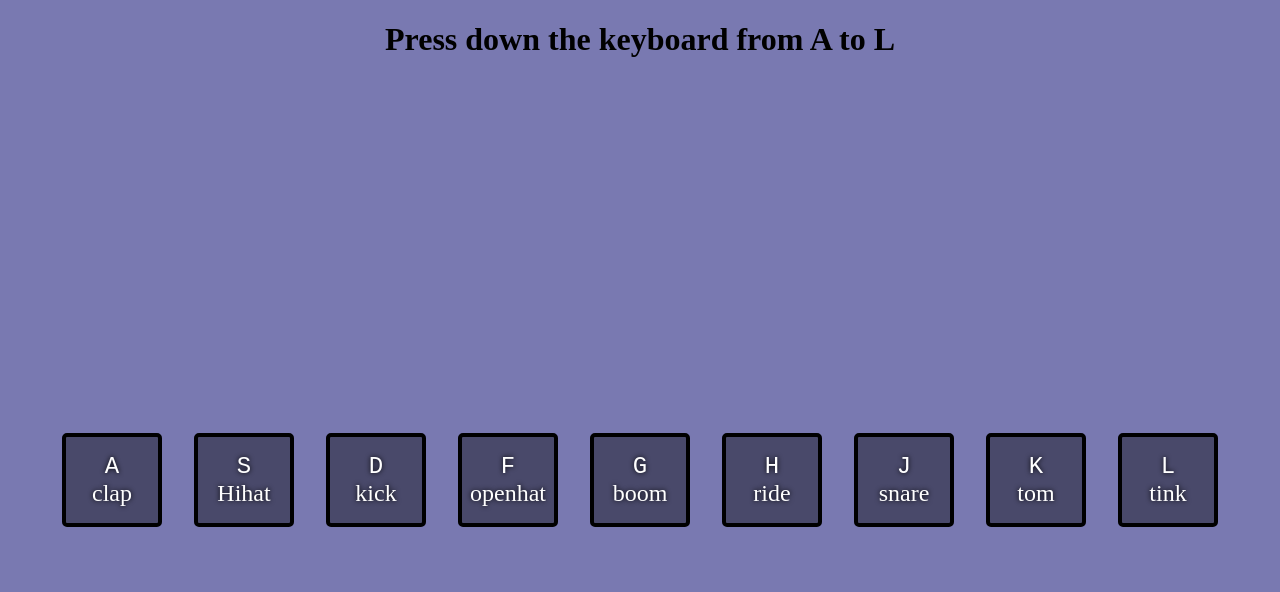
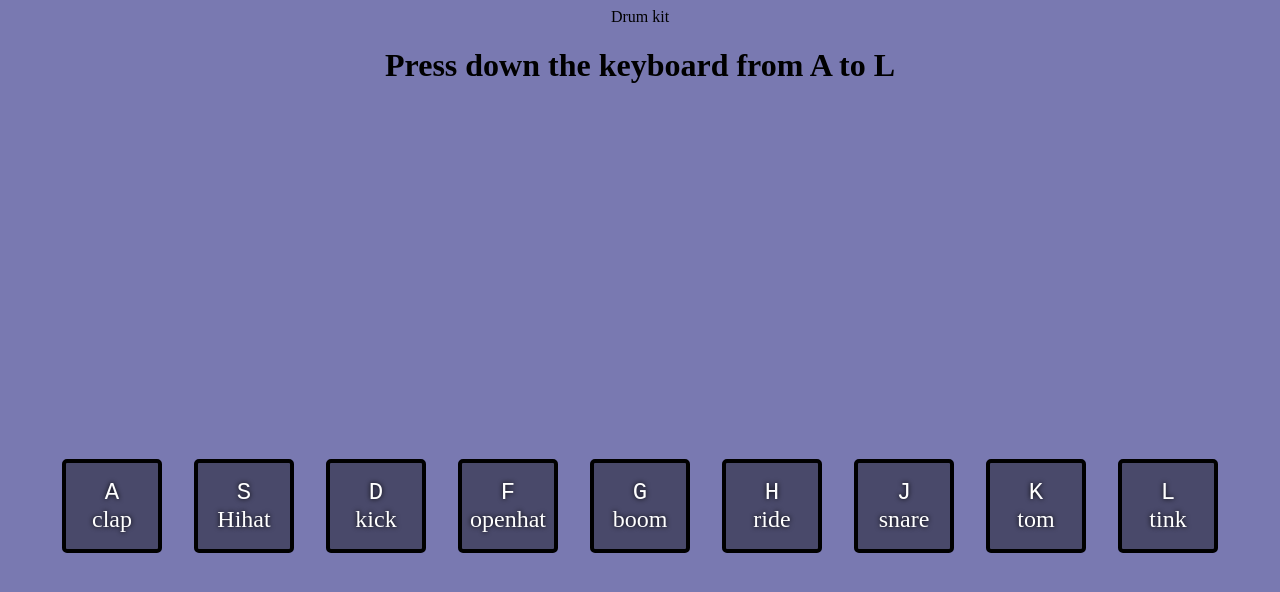
Before and after one commit to peterT23/Drum-kit-, a plain HTML site: page index.html in a window 1280 px wide. Drawn offline with Linux system fonts and the light colour scheme.

Commit message:
fix the html file

```diff
--- a/index.html
+++ b/index.html
@@ -8,7 +8,10 @@
     <link rel="shortcut icon" href="#" />
   </head>
   <body>
-    <div><h1>Press down the keyboard from A to L</h1></div>
+    <div>
+      Drum kit
+      <h1>Press down the keyboard from A to L</h1>
+    </div>
     <div class="keys">
       <div class="key" data-key="65">
         <kbd>A</kbd>
```
